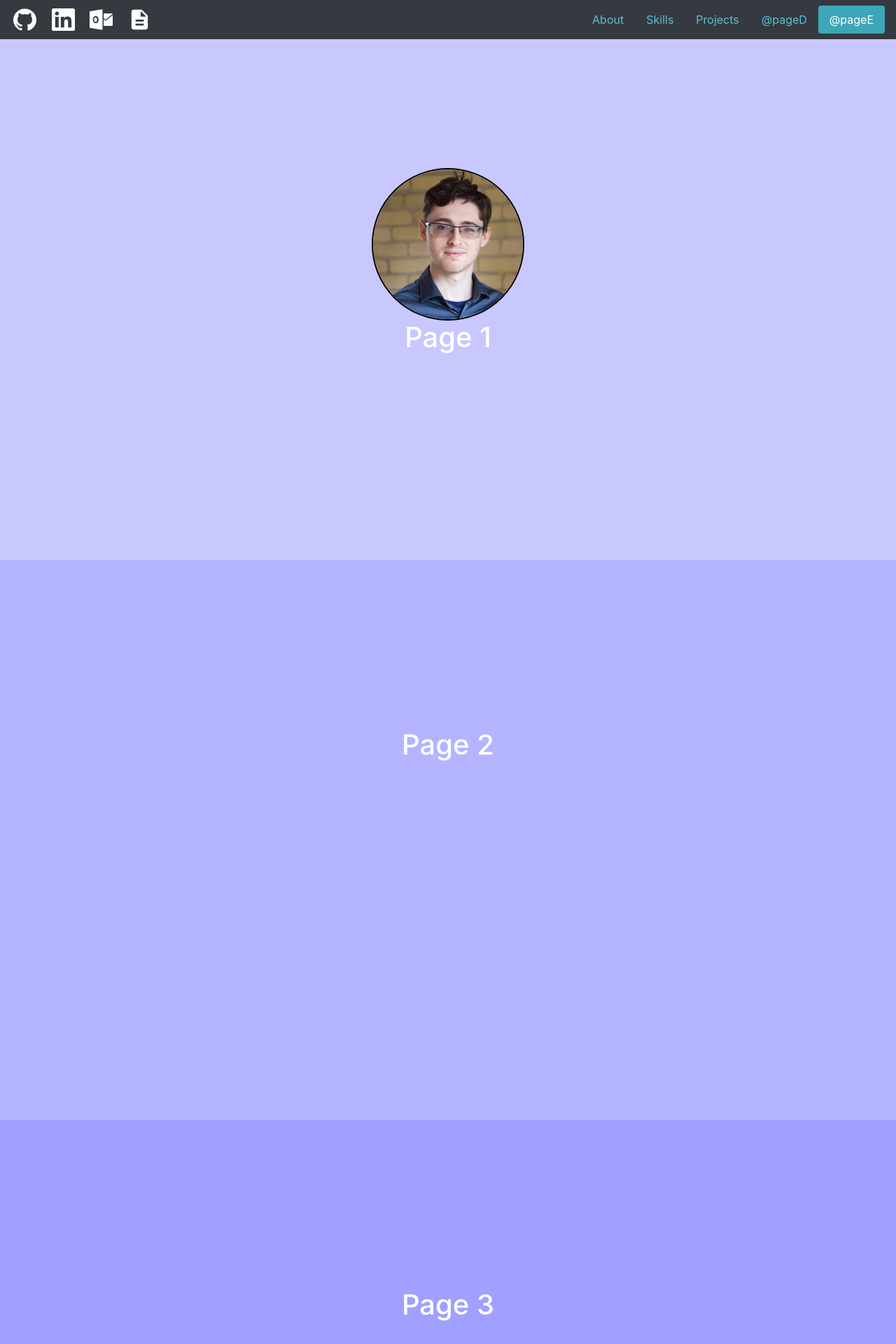
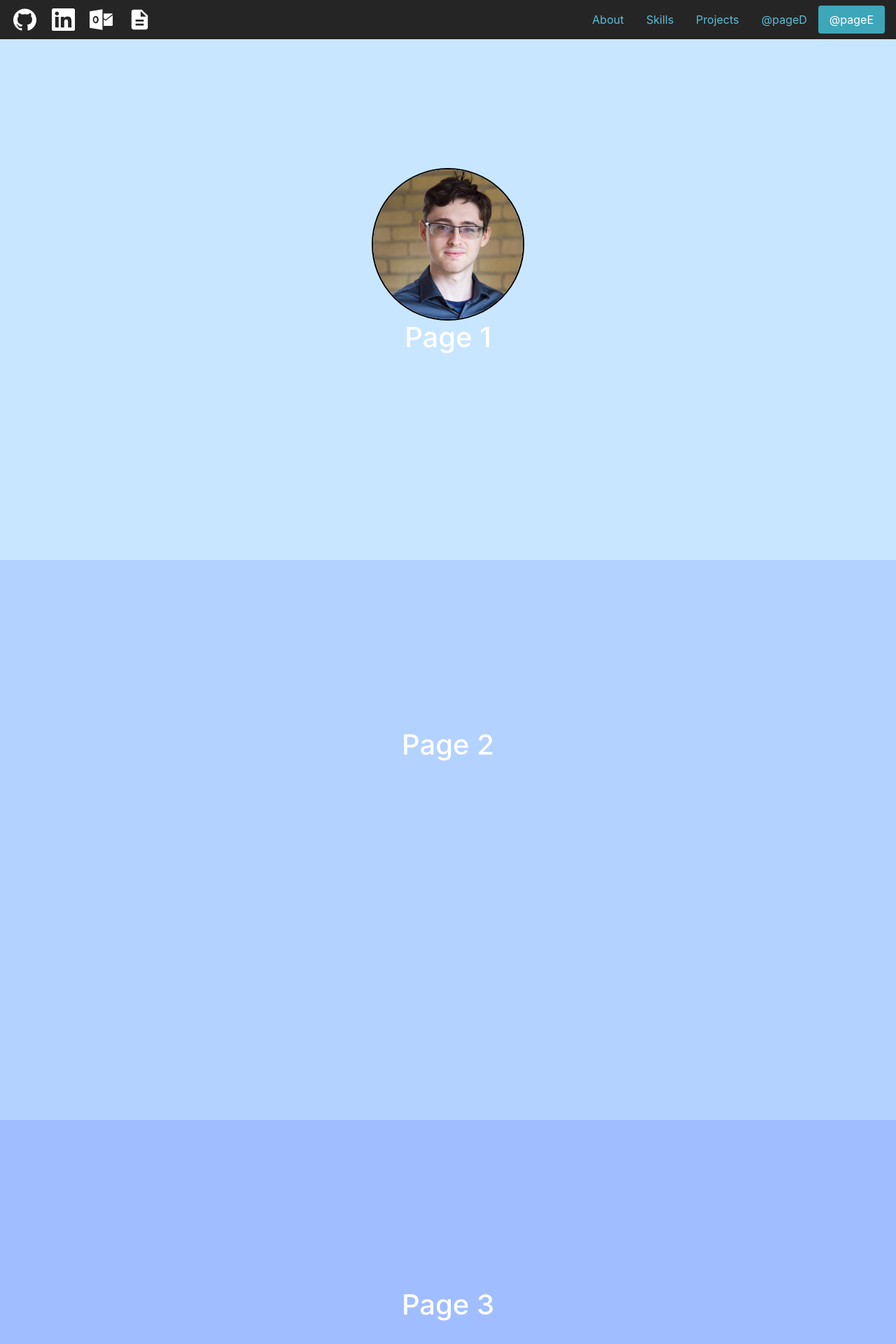
Before and after one commit to Centurion902/coopWebsite, a PHP site: page / in a window 1280 px wide. Shown: the top 1920 px of the page at 70% size. Run offline with PHP 8.4, Linux system fonts and the light colour scheme.

Commit message:
changed background color

```diff
--- a/style.css
+++ b/style.css
@@ -1,5 +1,6 @@
 html{
-	scroll-behavior: smooth
+  scroll-behavior: smooth;
+  background:rgb(37, 37, 37);
 }
 
 .myIcon{
@@ -32,7 +33,7 @@ section{min-width:100vw; min-height:100vh; width:100%; height:100%;}
   width:auto;
   position:fixed !important;
   z-index:10;
-  background:rgb(37, 37, 37);
+  background:rgb(37, 37, 37) !important;
 }
 
 .my-nav-item:hover{
@@ -64,11 +65,11 @@ body {
   /* overflow-x: hidden; */
 /*}*/
 
-#pageA{background:rgb(200, 200, 255);}
-#pageB{background:rgb(180, 180, 255);}
-#pageC{background:rgb(160, 160, 255);}
-#pageD{background:rgb(140, 140, 255);}
-#pageE{background:rgb(120, 120, 248);}
+#pageA{background:rgb(200, 230, 255);}
+#pageB{background:rgb(180, 210, 255);}
+#pageC{background:rgb(160, 190, 255);}
+#pageD{background:rgb(140, 170, 255);}
+#pageE{background:rgb(120, 150, 248);}
 
 h1{
   color:#fff;
```
